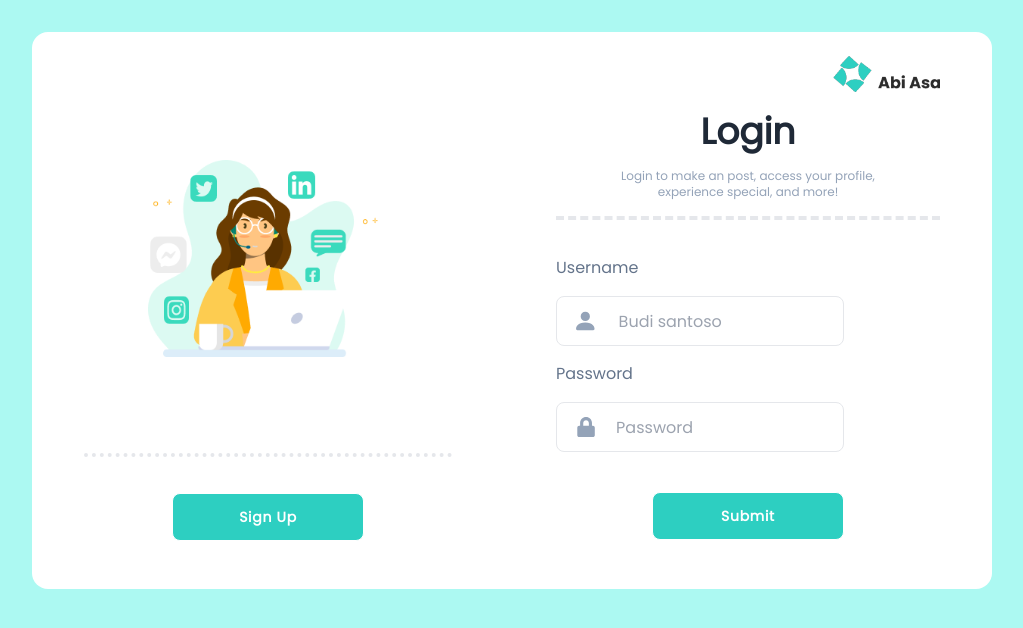
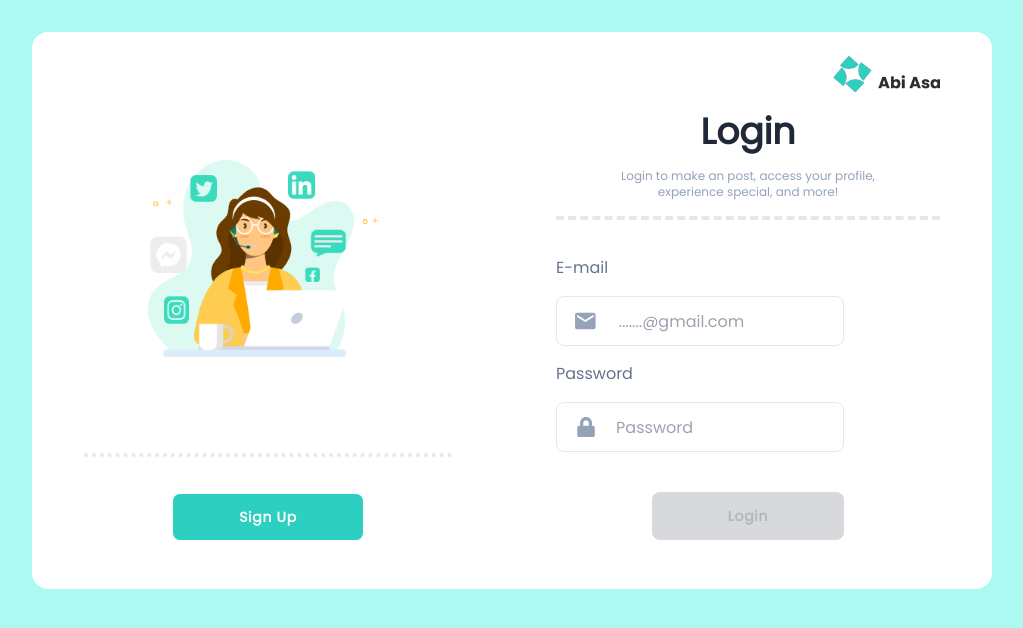
Before and after one commit to prysciladinda/Social-Media-Apps, a React (Vite) app: page /login in a window 1280 px wide. Shown: the top 628 px of the page, without its empty margins (168-1191 px from the left). Built offline with nearby package versions, Linux system fonts and the light colour scheme; a web font is replaced by a local one.

Commit message:
feat:add axios to login

```diff
--- a/src/pages/auth/Login.tsx
+++ b/src/pages/auth/Login.tsx
@@ -1,4 +1,3 @@
-import React from "react";
 import Layout from "../../components/Layout";
 import Input from "../../components/Input";
 import Button from "../../components/buttonRegister";
@@ -6,11 +5,66 @@ import logoOrang from "../../assets/logo-orang.png";
 import logoAbiAsa from "../../assets/Abi-Asa.png";
 import { Link, useNavigate } from "react-router-dom";
 
-import { BsFillPersonFill } from "react-icons/bs";
+import { MdEmail } from "react-icons/md";
 import { FaLock } from "react-icons/fa";
+import withReactContent from "sweetalert2-react-content";
+import React, { useState, useEffect } from "react";
+import { useCookies } from "react-cookie";
+import Swal from "../../utils/swal";
+import axios from "axios";
+// import { useDispatch } from "react";
 
 function Login() {
+  const [, setCookie] = useCookies(["token"]);
+  const MySwal = withReactContent(Swal);
+  const [disabled, setDisabled] = useState<boolean>(true);
+  const [loading, setLoading] = useState<boolean>(false);
+  const [password, setPassword] = useState<string>("");
+  const [email, setEmail] = useState<string>("");
+  // const dispatch = useDispatch()
   const navigate = useNavigate();
+
+  useEffect(() => {
+    if (email && password) {
+      setDisabled(false);
+    } else {
+      setDisabled(true);
+    }
+  }, [email, password]);
+
+  const handleSubmit = async (e: React.FormEvent<HTMLFormElement>) => {
+    setLoading(true);
+    e.preventDefault();
+    const body = {
+      email,
+      password,
+    };
+    axios
+      .post(
+        "https://app.swaggerhub.com/apis/griffinhenry07/socialmedia/1.0.0/login",
+        body
+      )
+      .then((res) => {
+        const { data, message } = res.data;
+        setCookie("token", data.token, { path: "/" });
+        // dispatch(handleAuth(true));
+        MySwal.fire({
+          title: "Success",
+          text: message,
+          showCancelButton: false,
+        });
+        navigate("/");
+      })
+      .catch((err) => {
+        const { data } = err.response;
+        MySwal.fire({
+          title: "Failed",
+          text: data.message,
+          showCancelButton: false,
+        });
+      })
+      .finally(() => setLoading(false));
+  };
   return (
     <Layout>
       <div
@@ -44,14 +98,18 @@ function Login() {
               Login to make an post, access your profile, <br /> experience
               special, and more!
             </p>
-            <form className="flex flex-col pt-9 gap-4 min-w-[40%] ">
-              <p className="text-start text-slate-500">Username</p>
+            <form
+              className="flex flex-col pt-9 gap-4 min-w-[40%] "
+              onSubmit={(e) => handleSubmit(e)}
+            >
+              <p className="text-start text-slate-500">E-mail</p>
               <div className=" flex w-3/4 pl-4 flex-row gap-1 border items-center rounded-lg">
-                <BsFillPersonFill className="h-7 w-7 text-slate-400 " />
+                <MdEmail className="h-7 w-7 text-slate-400 " />
                 <Input
                   id="input-username"
-                  type="username"
-                  placeholder="Budi santoso"
+                  type="email"
+                  placeholder=".......@gmail.com"
+                  onChange={(e) => setEmail(e.target.value)}
                 />
               </div>
               <p className="text-start text-slate-500">Password</p>
@@ -61,10 +119,15 @@ function Login() {
                   id="input-password"
                   type="password"
                   placeholder="Password"
+                  onChange={(e) => setPassword(e.target.value)}
                 />
               </div>
               <div className="flex justify-center pt-6">
-                <Button label="Submit" />
+                <Button
+                  id="btn-login"
+                  label="Login"
+                  loading={loading || disabled}
+                />
               </div>
             </form>
           </div>
```
